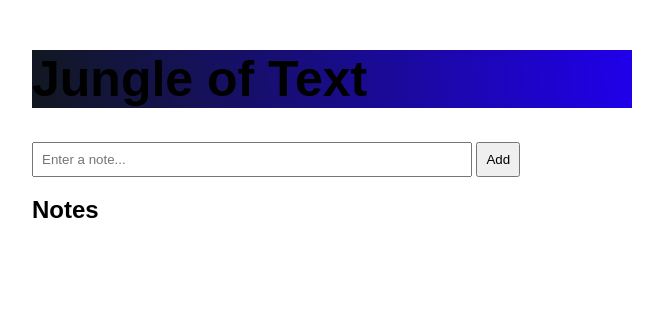
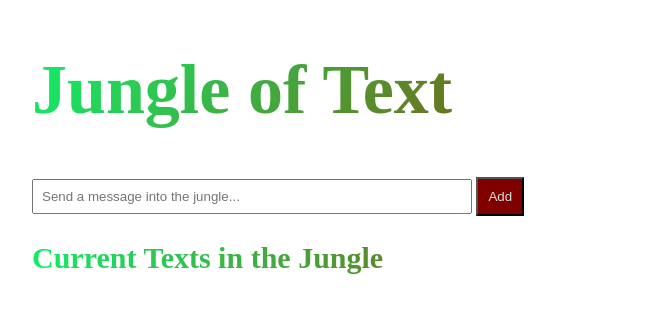
Before and after one commit to alXanderE/quicknote-app, a Flask app: page / in a window 1280 px wide. Shown: the top 313 px of the page, without its empty margins (308-971 px from the left). Run offline with Flask 3, Linux system fonts and the light colour scheme; data that the repository does not hold is empty.

Commit message:
updated ui

```diff
--- a/static/style.css
+++ b/static/style.css
@@ -10,7 +10,9 @@ input {
 }
 
 button {
-    padding: 8px;
+    padding: 10px;
+    color: rgb(212, 224, 215);
+    background-color: maroon;
 }
 
 ul {
@@ -19,6 +21,20 @@ ul {
 
 h1 {
     font-style: normal;
-    background: linear-gradient(85deg, #111820, #2000eb);
-    font-size: 50px;
+    font-family: 'Times New Roman', Times, serif;
+    background: linear-gradient(120deg, #10ee69, #8e4301);
+    -webkit-background-clip: text;
+    background-clip: text;
+    color: transparent;
+    font-size: 70px;
 }
+
+h2 {
+    font-style: normal;
+    font-family: 'Times New Roman', Times, serif;
+    background: linear-gradient(60deg, #10ee69, #8e4301);
+    -webkit-background-clip: text;
+    background-clip: text;
+    color: transparent;
+    font-size: 30px;
+}
--- a/templates/index.html
+++ b/templates/index.html
@@ -6,13 +6,14 @@
 </head>
 <body>
     <h1>Jungle of Text</h1>
+    <link rel="stylesheet" href="{{ url_for('static', filename='style.css') }}">
 
     <form action="/add" method="POST">
-        <input type="text" name="text" placeholder="Enter a note..." required>
+        <input type="text" name="text" placeholder="Send a message into the jungle..." required>
         <button type="submit">Add</button>
     </form>
 
-    <h2>Notes</h2>
+    <h2>Current Texts in the Jungle</h2>
     <ul>
         {% for note in notes %}
             <li>{{ note.text }}</li>
```
